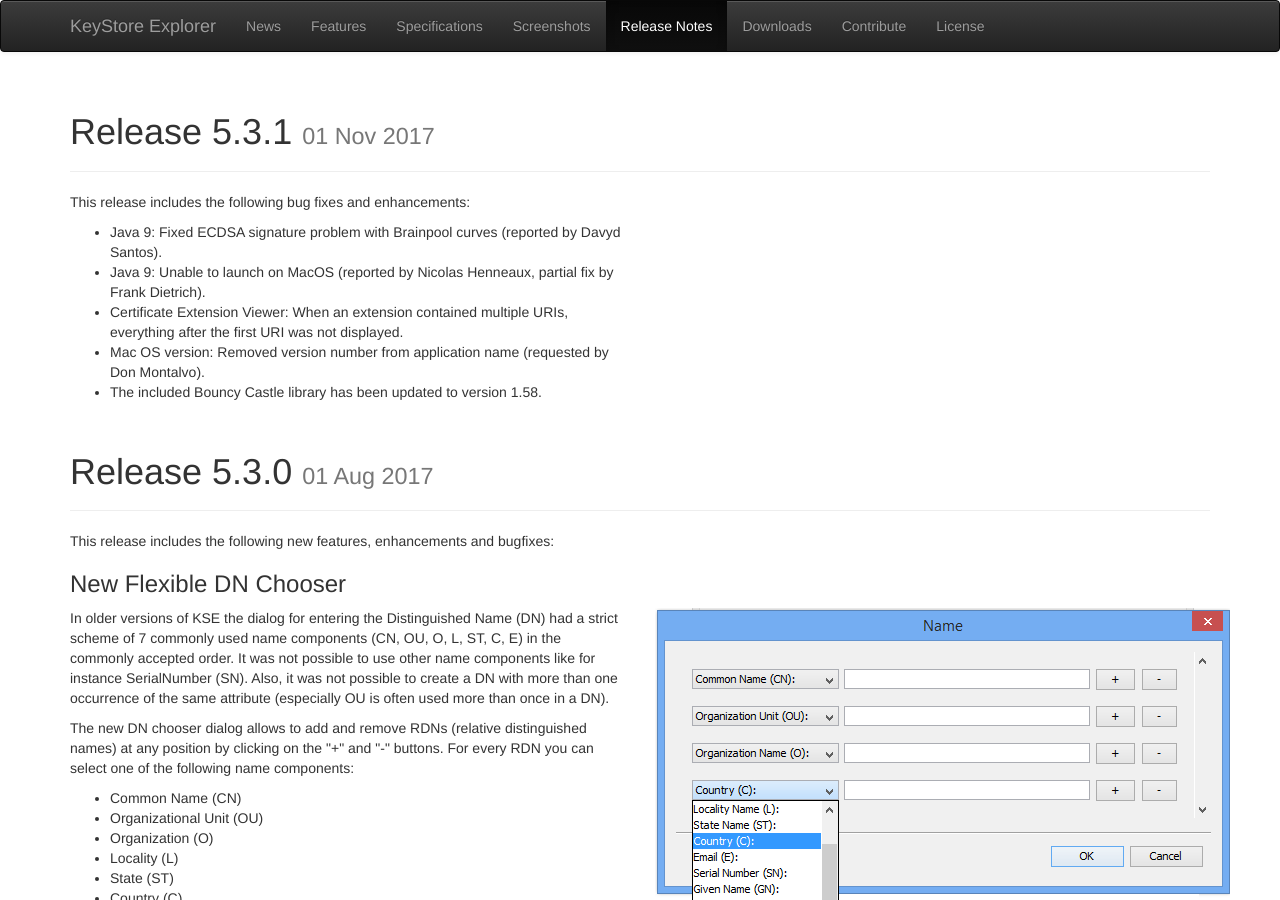
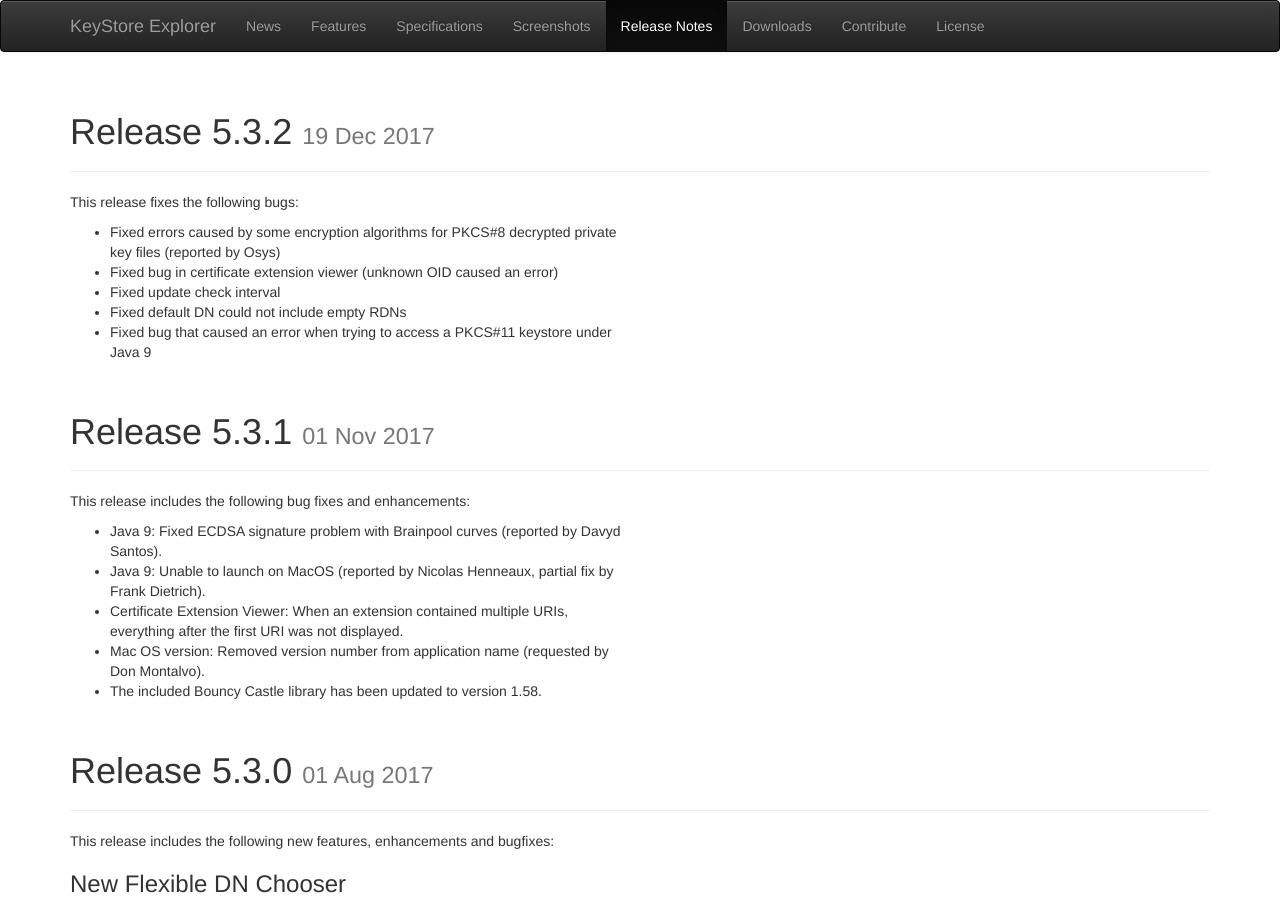
Before and after one commit to kaikramer/kaikramer.github.io, a Jekyll site: the page built from releases.html, in a window 1280 px wide and 900 px high. Built offline with Jekyll 4.4.1, drawn with Linux system fonts in a browser that asks for light colours.

Commit message:
New release (5.3.2)

```diff
--- a/downloads.html
+++ b/downloads.html
@@ -48,7 +48,7 @@
 			<li>Follow the on-screen instructions to complete the install.</li>
 		</ol>
 		<div class="form-group">
-			<a href="https://github.com/kaikramer/keystore-explorer/releases/download/v5.3.1/kse-531-setup.exe" class="btn btn-success btn-lg">Download for Windows</a>
+			<a href="https://github.com/kaikramer/keystore-explorer/releases/download/v5.3.2/kse-532-setup.exe" class="btn btn-success btn-lg">Download for Windows</a>
 		</div>
 	</div>
 	<div class="col-md-4">
@@ -60,7 +60,7 @@
 			<li>Eject the disk image</li>
 		</ol>
 		<div class="col-md-4 form-group">
-			<a href="https://github.com/kaikramer/keystore-explorer/releases/download/v5.3.1/kse-531.dmg" class="btn btn-success btn-lg">Download for Mac OS</a><br/>
+			<a href="https://github.com/kaikramer/keystore-explorer/releases/download/v5.3.2/kse-532.dmg" class="btn btn-success btn-lg">Download for Mac OS</a><br/>
 		</div>
 	</div>
 	<div class="col-md-4">
@@ -76,7 +76,7 @@
 			</ul>
 		</ol>
 		<div class="col-md-4 form-group">
-			<a href="https://github.com/kaikramer/keystore-explorer/releases/download/v5.3.1/kse-531.zip" class="btn btn-success btn-lg">Download ZIP Archive</a>
+			<a href="https://github.com/kaikramer/keystore-explorer/releases/download/v5.3.2/kse-532.zip" class="btn btn-success btn-lg">Download ZIP Archive</a>
 		</div>
 	</div>
 </div>
--- a/releases.html
+++ b/releases.html
@@ -3,6 +3,26 @@
 title: KeyStore Explorer - Release Notes
 redirect_from: /releases.php.html
 ---
+
+<div class="page-header">
+	<h1>Release 5.3.2 <small>19 Dec 2017</small></h1>
+</div>
+<div class="row">
+	<div class="col-md-6">
+		<p>
+		This release fixes the following bugs:
+		<ul>
+			<li>Fixed errors caused by some encryption algorithms for PKCS#8 decrypted private key files (reported by Osys)</li>
+			<li>Fixed bug in certificate extension viewer (unknown OID caused an error)</li>
+			<li>Fixed update check interval</li>
+			<li>Fixed default DN could not include empty RDNs</li>
+			<li>Fixed bug that caused an error when trying to access a PKCS#11 keystore under Java 9</li>
+		</ul>
+		</p>
+	</div>
+	<div class="col-md-6">
+	</div>
+</div>
 
 <div class="page-header">
 	<h1>Release 5.3.1 <small>01 Nov 2017</small></h1>
```
Also changed, not shown: news.html (+8 -0 lines).
